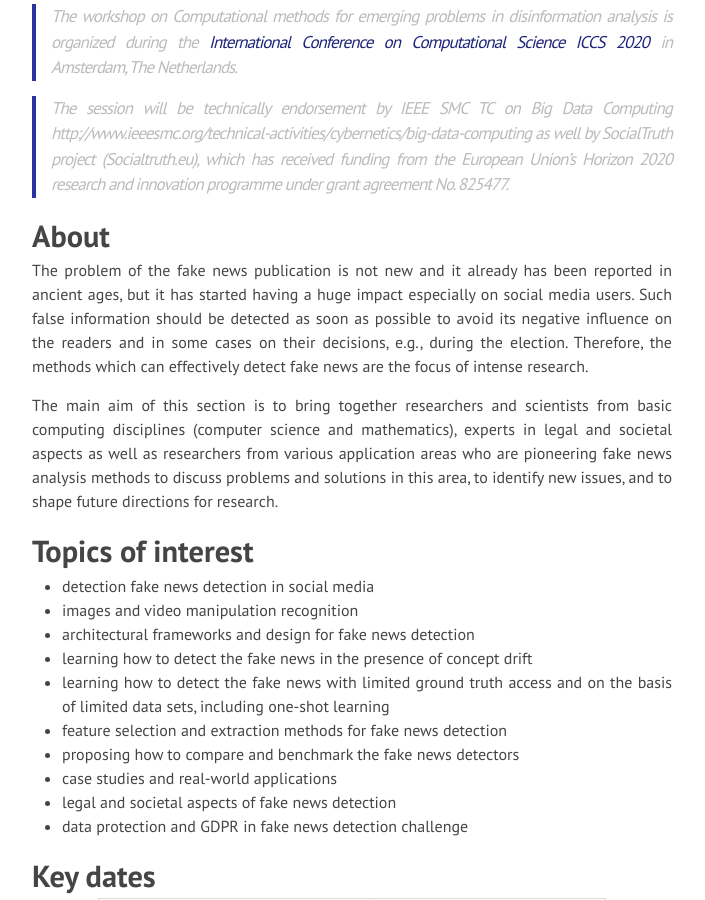
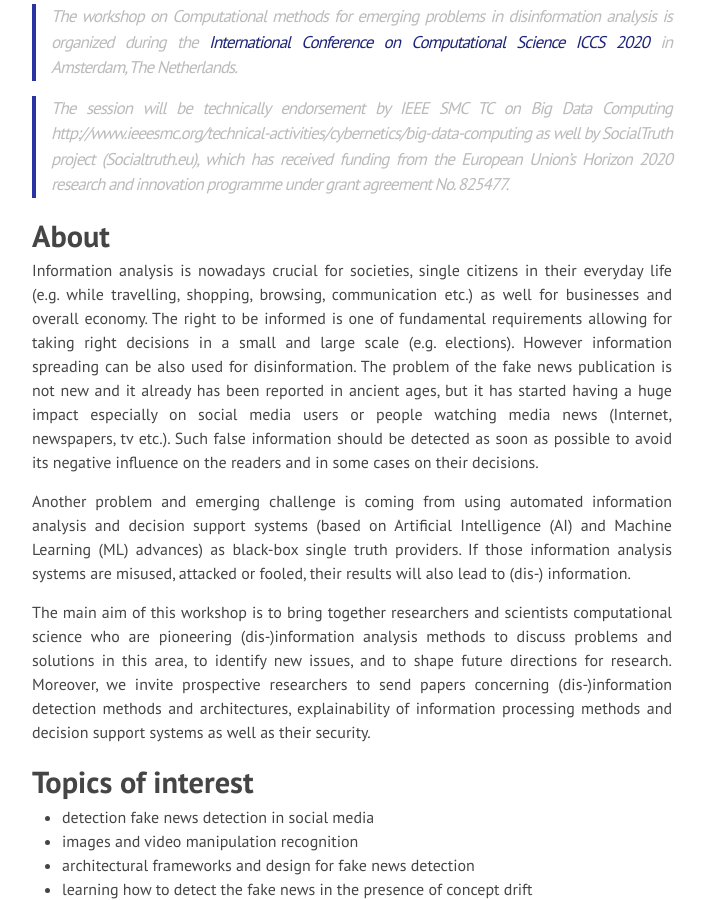
Before and after one commit to disa-iccs/disa-icss.github.io, a Jekyll site: the page built from index.md, in a window 1280 px wide and 900 px high, scrolled down 476 px. Shown: the whole window, without its empty margins (288-993 px from the left). Built offline with Jekyll 4.4.1, drawn with Linux system fonts in a browser that asks for light colours; nearby versions of some CDN libraries.

Commit message:
New abstract.

```diff
--- a/index.md
+++ b/index.md
@@ -8,9 +8,12 @@ layout: post
 
 # About
 
-The problem of the fake news publication is not new and it already has been reported in ancient ages, but it has started having a huge impact especially on social media users. Such false information should be detected as soon as possible to avoid its negative influence on the readers and in some cases on their decisions, e.g., during the election. Therefore, the methods which can effectively detect fake news are the focus of intense research.
+Information analysis is nowadays crucial for societies, single citizens in their everyday life (e.g. while travelling, shopping, browsing, communication etc.) as well for businesses and overall economy. The right to be informed is one of fundamental requirements allowing for taking right decisions in a small and large scale (e.g. elections).
+However information spreading can be also used for disinformation. The problem of the fake news publication is not new and it already has been reported in ancient ages, but it has started having a huge impact especially on social media users or people watching media news (Internet, newspapers, tv etc.). Such false information should be detected as soon as possible to avoid its negative influence on the readers and in some cases on their decisions.
 
-The main aim of this section is to bring together researchers and scientists from basic computing disciplines (computer science and mathematics), experts in legal and societal aspects as well as  researchers from various application areas who are pioneering fake news analysis methods to discuss problems and solutions in this area, to identify new issues, and to shape future directions for research.
+Another problem and emerging challenge is coming from using automated information analysis and decision support systems (based on Artificial Intelligence (AI) and Machine Learning (ML) advances) as black-box single truth providers. If those information analysis systems are misused, attacked or fooled, their results will also lead to (dis-) information.
+
+The main aim of this workshop is to bring together researchers and scientists computational science who are pioneering (dis-)information analysis methods to discuss problems and solutions in this area, to identify new issues, and to shape future directions for research. Moreover, we invite prospective researchers to send papers concerning (dis-)information detection methods and architectures, explainability of information processing methods and decision support systems as well as their security.
 
 
 # Topics of interest
```
